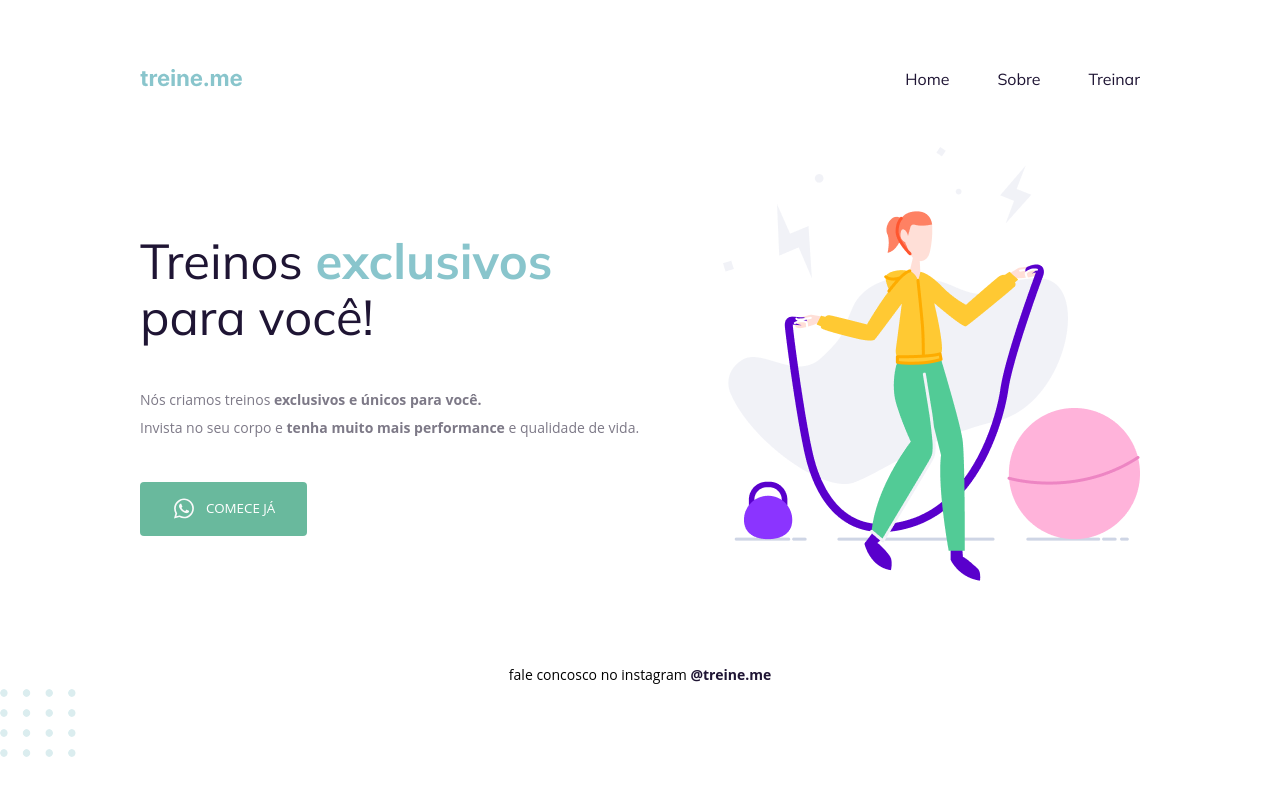
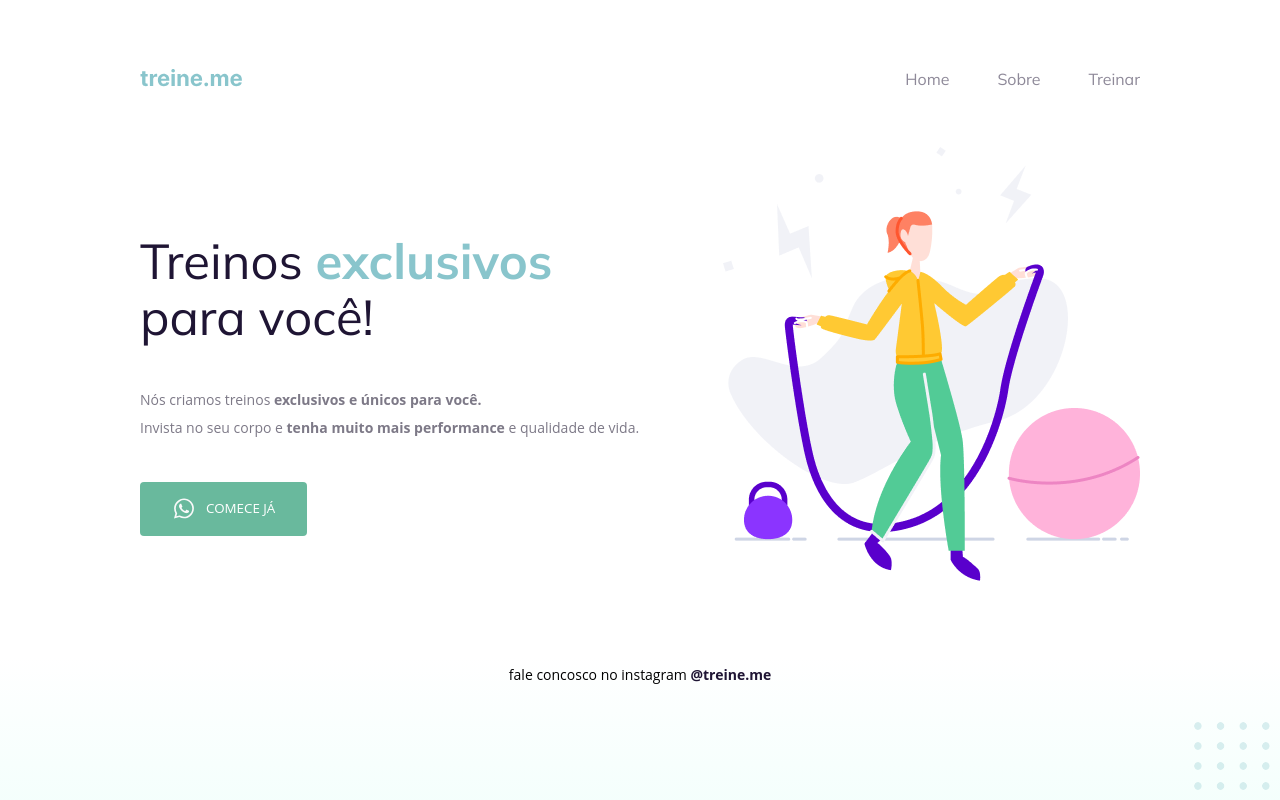
Before and after one commit to eziolemes/treine-me, a plain HTML site: page index.html in a window 1280 px wide. Drawn offline with Linux system fonts and the light colour scheme.

Commit message:
ajuste final

```diff
--- a/index.html
+++ b/index.html
@@ -42,7 +42,7 @@
       </footer>
     </div>
 
-    <img src="images/balls.svg" alt="Bolinhas decorativas verdes no canto inferior direito da página.">
+    <img id="balls" src="images/balls.svg" alt="Bolinhas decorativas verdes no canto inferior direito da página.">
 
   </body>
 </html>
--- a/style.css
+++ b/style.css
@@ -3,12 +3,14 @@ body {
   padding: 0;
 
   font-family: 'Open Sans', sans-serif;
-  background: linear-gradient(180deg, rgba(227, 255, 48, 0) 82.08%, rbga(227, 255, 248, 0.38) 100%);
+  background: linear-gradient(180deg, rgba(227, 255, 248, 0) 82.08%, rgba(227, 255, 248, 0.38) 100%);
+  min-height: 100vh;
 }
 
 .page {
   width: 1000px;
-  margin: 65px auto 0;
+  margin: 0 auto;
+  padding-top: 65px;
 }
 
 nav {
@@ -32,9 +34,14 @@ a {
   text-decoration: none;
 }
 
+ul li a {
+  opacity: 0.5;
+}
+
 /* pseudo-class */
 ul li a:hover {
   font-weight: bold;
+  opacity: 1;
 }
 
 h1, ul {
@@ -100,3 +107,9 @@ footer {
 footer a {
   font-weight: bold;
 }
+
+#balls {
+  position: fixed;
+  bottom: 0;
+  right: 0;
+}
```
